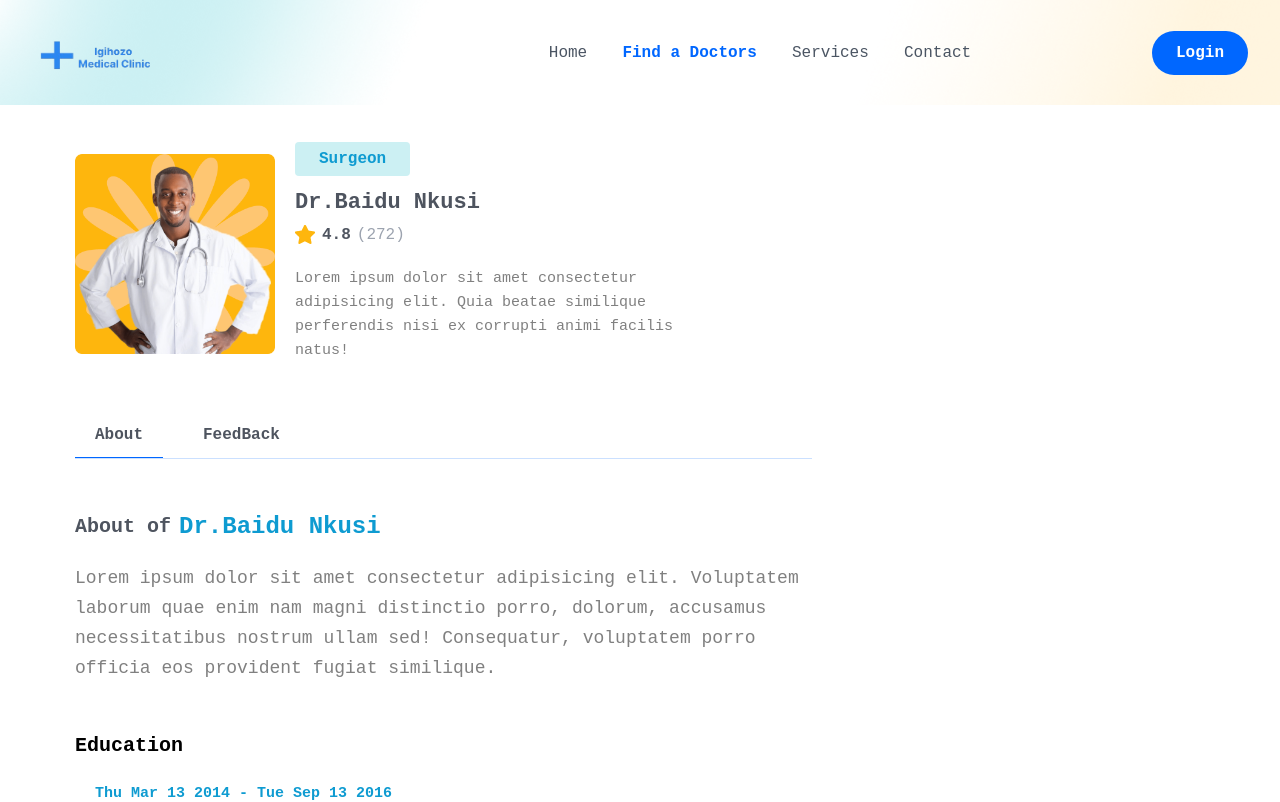
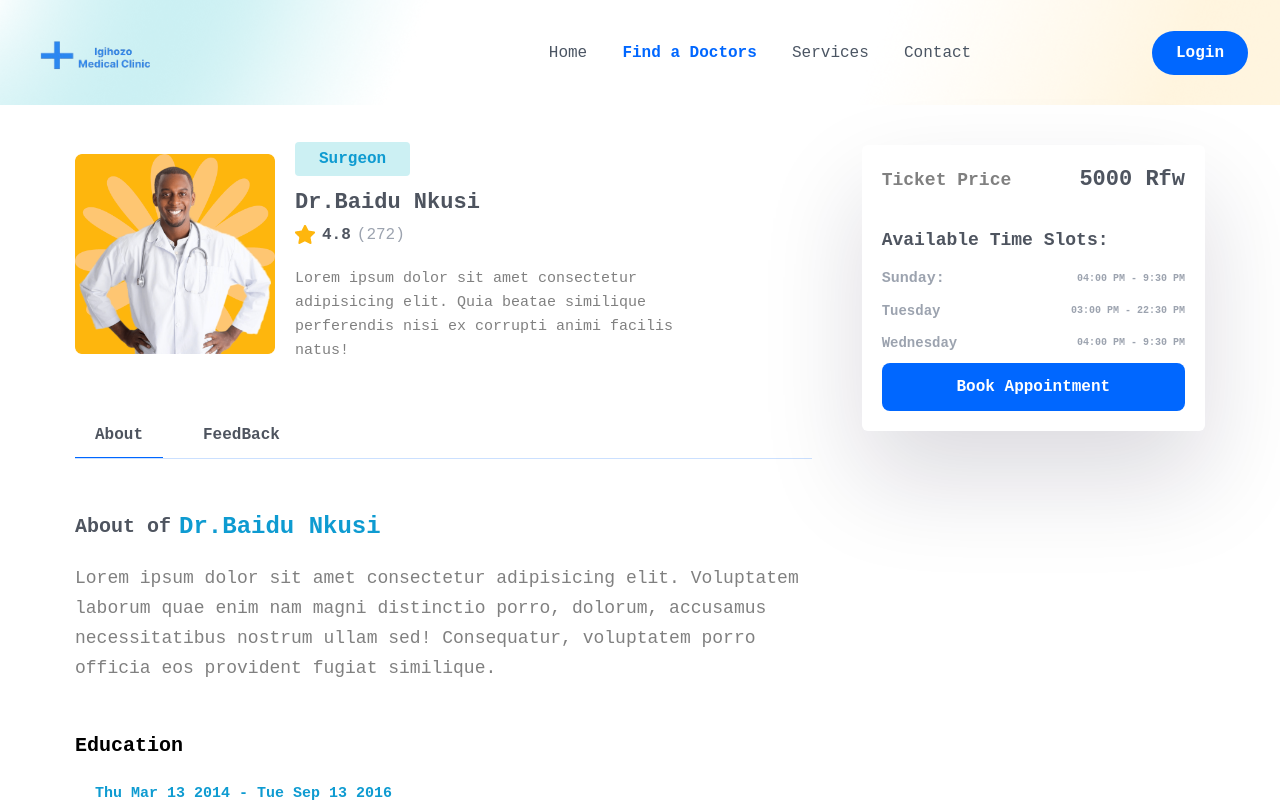
Before and after one commit to Nkusibeni23/Igihozo-Medical-Project, a React (Vite) app in the folder frontend/: page /doctors/1 in a window 1280 px wide. Shown: the top 802 px of the page. Built offline with nearby package versions, Linux system fonts and the light colour scheme; the HTML template or start-up script is replaced by a standard one.

Commit message:
SidePanel Book Appointment section

```diff
--- a/frontend/src/pages/Doctors/DoctorDetails.jsx
+++ b/frontend/src/pages/Doctors/DoctorDetails.jsx
@@ -3,6 +3,7 @@
 import startIcon from "../../assets/images/Star.png";
 import DoctorAbout from "./DoctorAbout";
 import DoctorFeeBack from "./DoctorFeeBack";
+import SidePanel from "./SidePanel";
 
 export default function DoctorDetails() {
   const [tab, setTab] = useState("about");
@@ -61,7 +62,9 @@
               {tab === "feedBack" && <DoctorFeeBack />}
             </div>
           </div>
-          <div></div>
+          <div>
+            <SidePanel />
+          </div>
         </div>
       </div>
     </section>
--- /dev/null
+++ b/frontend/src/pages/Doctors/SidePanel.jsx
@@ -0,0 +1,46 @@
+export default function SidePanel() {
+  return (
+    <div className=" shadow-panelShadow p-3 lg:p-5 rounded-md">
+      <div className=" flex items-center justify-between">
+        <p className=" text_para mt-0 font-semibold">Ticket Price</p>
+        <span className=" text-[16px] leading-7 lg:text-[22px] text-headingColor font-bold">
+          5000 Rfw
+        </span>
+      </div>
+      <div className=" mt-[30px]">
+        <p className=" text_para mt-0 font-semibold text-headingColor">
+          Available Time Slots:
+        </p>
+        <ul className=" mt-3">
+          <li className=" flex items-center justify-between mb-2">
+            <p className=" text-[15px] leading-6 text-gray-400 font-semibold">
+              Sunday:
+            </p>
+            <p className=" text-[14px] md:text-[10px] leading-6 text-gray-400 font-semibold">
+              04:00 PM - 9:30 PM
+            </p>
+          </li>
+          <li className=" flex items-center justify-between mb-2">
+            <p className=" text-[14px] leading-6 text-gray-400 font-semibold">
+              Tuesday
+            </p>
+            <p className=" text-[14px] md:text-[10px] leading-6 text-gray-400 font-semibold">
+              03:00 PM - 22:30 PM
+            </p>
+          </li>
+          <li className=" flex items-center justify-between mb-2">
+            <p className=" text-[14px] leading-6 text-gray-400 font-semibold">
+              Wednesday
+            </p>
+            <p className=" text-[14px] md:text-[10px] leading-6 text-gray-400 font-semibold">
+              04:00 PM - 9:30 PM
+            </p>
+          </li>
+        </ul>
+      </div>
+      <button className="bg-primaryColor p-3 rounded-lg text-white font-semibold text-center w-full cursor-pointer hover:opacity-90">
+        Book Appointment
+      </button>
+    </div>
+  );
+}
```
